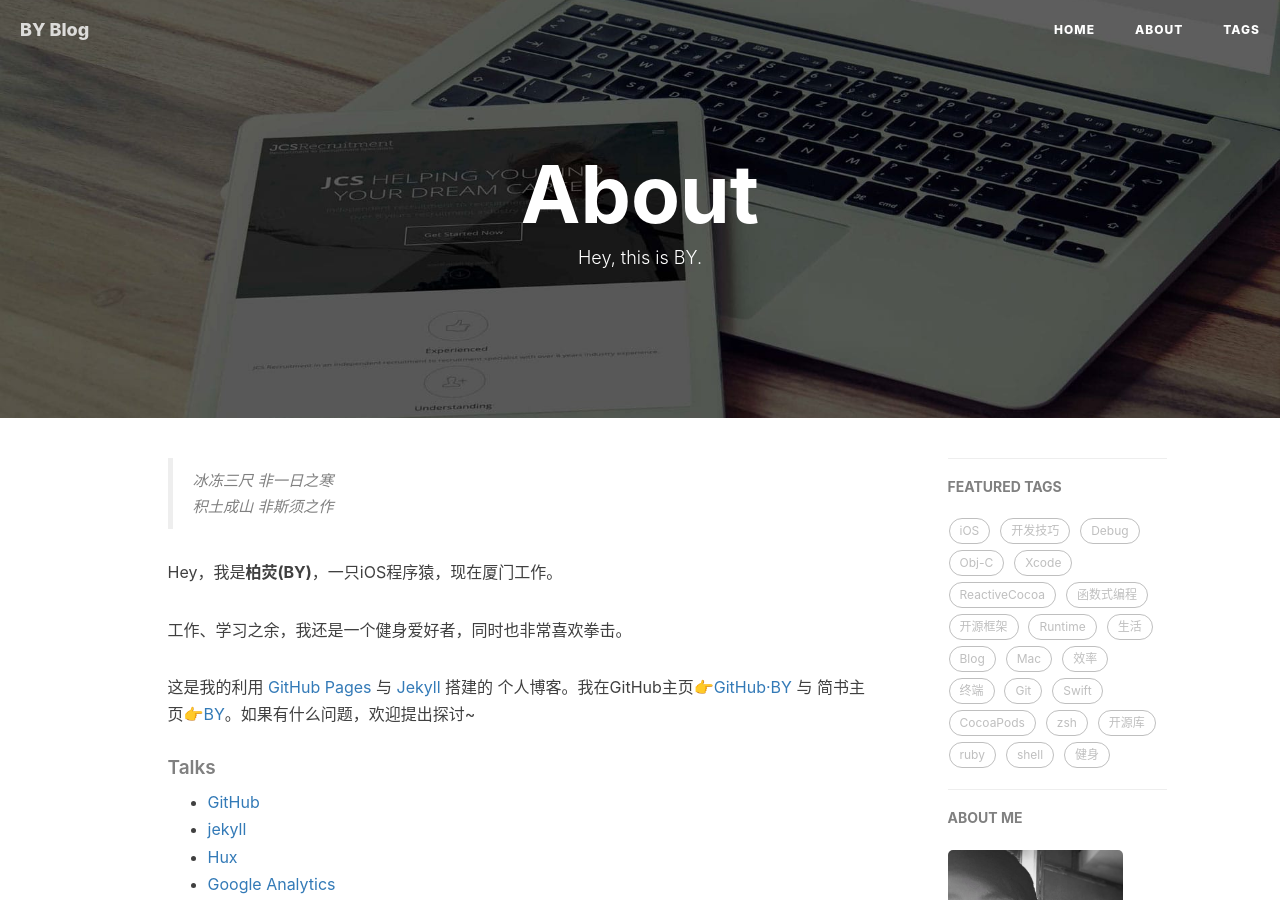
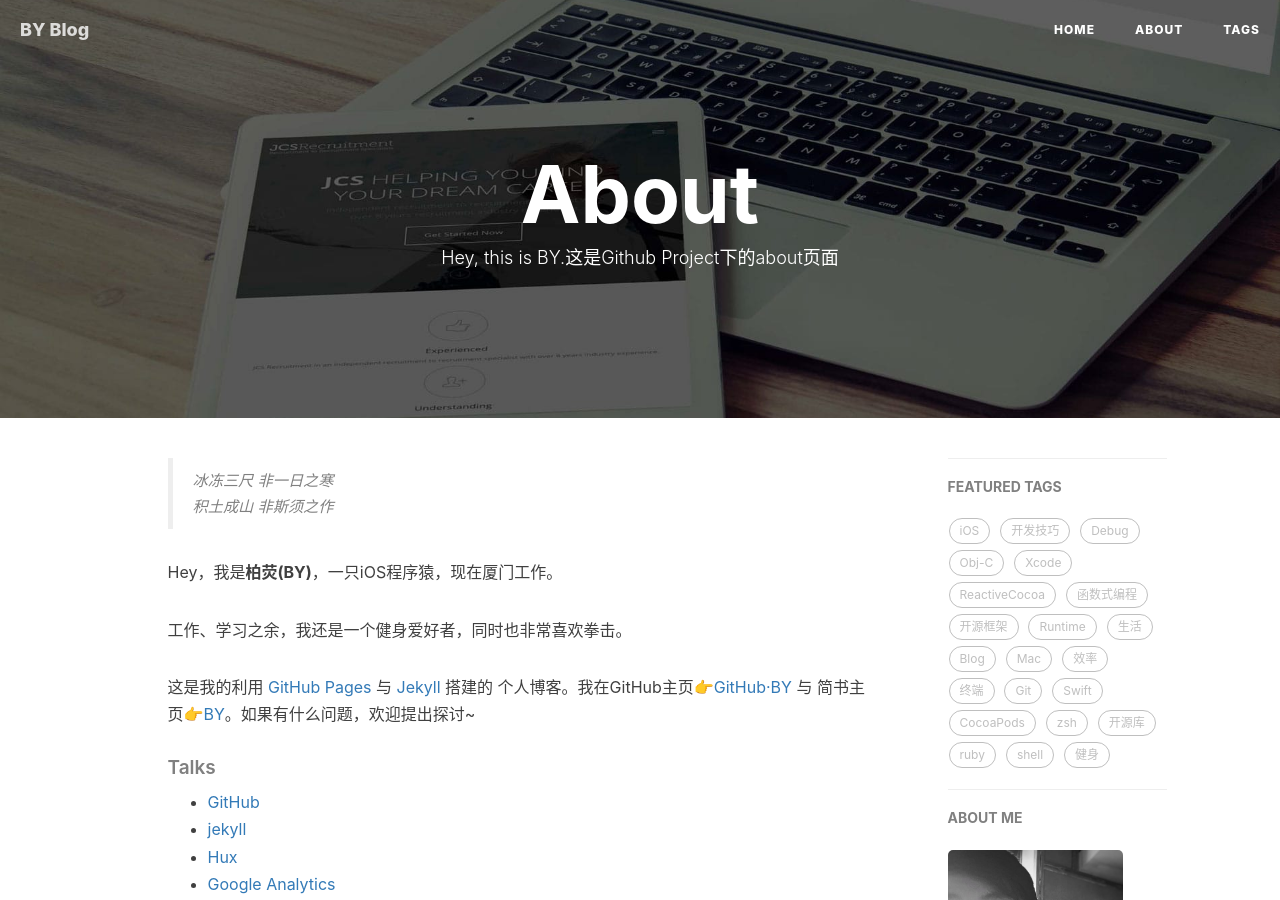
Before and after one commit to Liaozhebin/blog, a Jekyll site: the page built from about.html, in a window 1280 px wide and 900 px high. Built offline with Jekyll 4.4.1, drawn with Linux system fonts in a browser that asks for light colours; nearby versions of some CDN libraries; comment, search, counter and statistics services are not loaded.

Commit message:
modified #4

```diff
--- a/about.html
+++ b/about.html
@@ -1,7 +1,7 @@
 ---
 layout: page
 title: "About"
-description: "Hey, this is BY."
+description: "Hey, this is BY.这是Github Project下的about页面"
 header-img: "img/post-bg-rwd.jpg"
 ---
 
```
